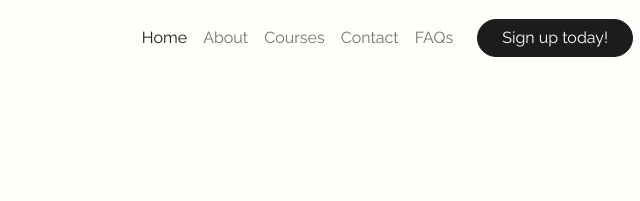
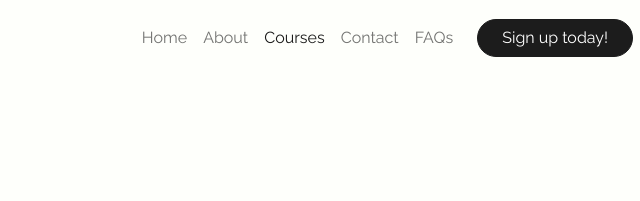
Before and after one commit to Kcounts93/on-the-rocks, a website: page pathways.html in a window 1280 px wide. Shown: the top 201 px of the page, 599-1239 px from the left. Drawn offline with nearby package versions, Linux system fonts and the light colour scheme.

Commit message:
pathways nav link active

```diff
--- a/pathways.html
+++ b/pathways.html
@@ -29,13 +29,13 @@
     <div class="collapse navbar-collapse justify-content-lg-end me-3" id="navbarNav">
       <ul class="navbar-nav">
         <li class="nav-item">
-          <a class="nav-link active" href="#">Home</a>
+          <a class="nav-link" href="#">Home</a>
         </li>
         <li class="nav-item">
           <a class="nav-link" href="about.html">About</a>
         </li>
         <li class="nav-item">
-          <a class="nav-link" href="pathways.html">Courses</a>
+          <a class="nav-link active" href="pathways.html">Courses</a>
         </li>
         <li class="nav-item">
           <a class="nav-link" href="contact.html">Contact</a>
```
